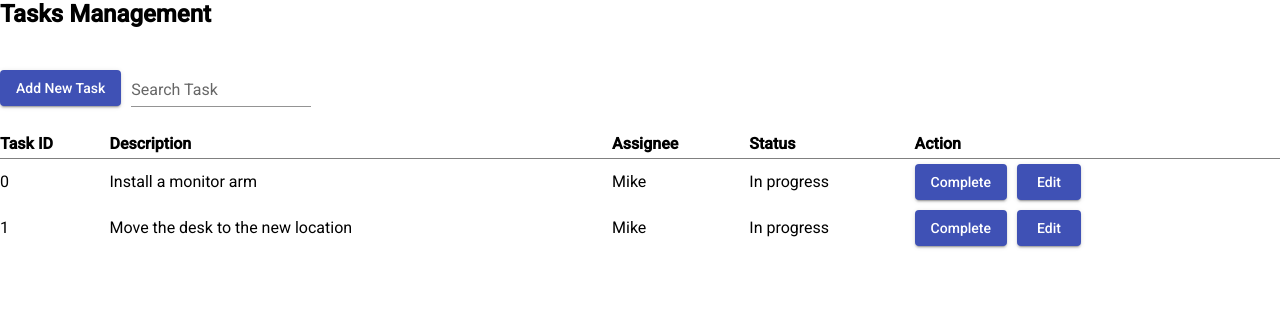
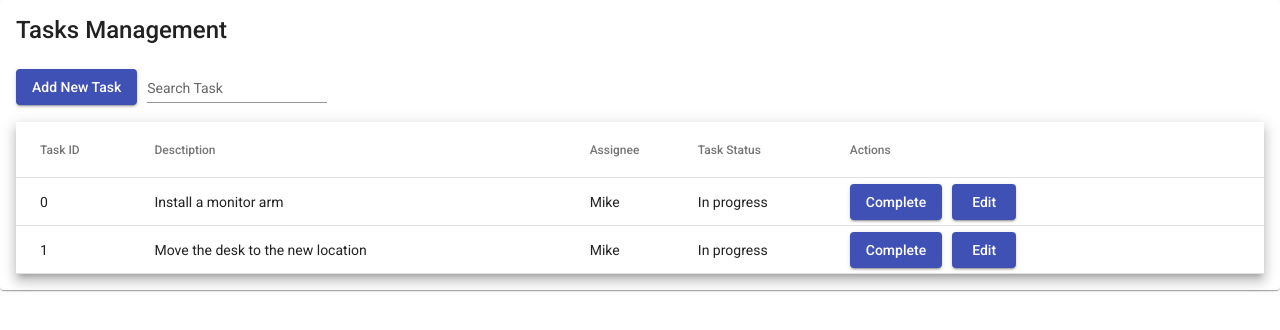
Before and after one commit to YuukiHase/Meal-Suite, an Angular app: page /tasks in a window 1280 px wide. Shown: the top 330 px of the page. Built offline with nearby package versions, Linux system fonts and the light colour scheme.

Commit message:
Refactor: Refactor table of tasks to material table

```diff
--- a/src/app/app.module.ts
+++ b/src/app/app.module.ts
@@ -8,6 +8,7 @@ import { MatProgressBarModule } from "@angular/material/progress-bar";
 import { MatProgressSpinnerModule } from "@angular/material/progress-spinner";
 import { MatRadioModule } from "@angular/material/radio";
 import { MatSelectModule } from "@angular/material/select";
+import { MatTableModule } from "@angular/material/table";
 import { BrowserModule } from "@angular/platform-browser";
 import { BrowserAnimationsModule } from "@angular/platform-browser/animations";
 import { AppRoutingModule } from "./app-routing.module";
@@ -37,6 +38,7 @@ import { TaskStatusPipe } from "./pipes/task-status.pipe";
 		MatProgressSpinnerModule,
 		MatProgressBarModule,
 		MatCardModule,
+		MatTableModule,
 	],
 	providers: [BackendService],
 	bootstrap: [AppComponent],
--- /dev/null
+++ b/src/app/constants/user.constant.ts
@@ -0,0 +1,3 @@
+export enum UserType {
+	Anonymous = "Anonymous",
+}
--- a/src/app/pages/detail-task/detail-task.component.html
+++ b/src/app/pages/detail-task/detail-task.component.html
@@ -31,7 +31,7 @@
 				<mat-form-field *ngIf="task" appearance="fill">
 					<mat-label>Assignee</mat-label>
 					<mat-select formControlName="assigneeId">
-						<mat-option value="">Anonymous</mat-option>
+						<mat-option value="">{{ UserType.Anonymous }}</mat-option>
 						<mat-option *ngFor="let user of users" [value]="user.id">{{
 							user.name
 						}}</mat-option>
--- a/src/app/pages/detail-task/detail-task.component.ts
+++ b/src/app/pages/detail-task/detail-task.component.ts
@@ -5,6 +5,7 @@ import { Subject, combineLatest } from "rxjs";
 import { take, takeUntil } from "rxjs/operators";
 import { Task, User } from "src/app/backend.service";
 import { TaskStatus } from "src/app/constants/task.constant";
+import { UserType } from "src/app/constants/user.constant";
 import { ApiService } from "src/app/services/api.service";
 
 @Component({
@@ -24,6 +25,7 @@ export class DetailTaskComponent implements OnInit, OnDestroy {
 		completed: [false],
 	});
 	public TaskStatus = TaskStatus;
+	public UserType = UserType;
 
 	constructor(
 		private route: ActivatedRoute,
--- a/src/app/pages/list-task/list-task.component.css
+++ b/src/app/pages/list-task/list-task.component.css
@@ -1,7 +1,3 @@
-.page-title {
-	margin-bottom: 20px;
-}
-
 .list-task-container {
 	width: 100%;
 }
@@ -10,15 +6,11 @@
 	width: 100%;
 }
 
-.list-task-container table tr th,
-.list-task-container table tr td {
-	padding: 5px 0px;
-}
-
-.list-task-container table tr th {
-	text-align: left;
-	font-weight: bold;
-	border-bottom: 1px solid gray;
+.list-task-container table td,
+.list-task-container table th {
+	white-space: normal;
+	word-wrap: break-word;
+	max-width: 200px;
 }
 
 .task-action button {
--- a/src/app/pages/list-task/list-task.component.html
+++ b/src/app/pages/list-task/list-task.component.html
@@ -1,62 +1,90 @@
-<h2 class="page-title">Tasks Management</h2>
+<mat-card>
+	<mat-card-title>Tasks Management</mat-card-title>
+	<mat-card-content>
 		<div class="list-task-container">
 			<div class="header-action-container">
 				<button mat-raised-button color="primary" (click)="onAddNewTask()">
 					Add New Task
 				</button>
-		<form [formGroup]="searchForm">
 				<mat-form-field appearance="standard">
 					<mat-label>Search Task</mat-label>
-				<input matInput placeholder="Ex. abc" formControlName="search" />
+					<input
+						matInput
+						placeholder="Ex. abc"
+						(keyup)="applyFilter($event)"
+						#searchInput
+					/>
 				</mat-form-field>
-		</form>
 			</div>
 			<ng-container *ngIf="!loading; else isLoading">
-		<table cellspacing="0">
-			<thead>
-				<tr>
-					<th *ngFor="let column of displayColumn">
-						{{ column }}
-					</th>
-				</tr>
-			</thead>
+				<table mat-table [dataSource]="dataSource" class="mat-elevation-z8">
+					<!-- Task ID Column -->
+					<ng-container matColumnDef="taskId">
+						<th mat-header-cell *matHeaderCellDef>Task ID</th>
+						<td mat-cell *matCellDef="let element">{{ element.id }}</td>
+					</ng-container>
 
-			<tbody *ngIf="filteredTasks$ | async as filteredTasks">
-				<tr *ngFor="let task of filteredTasks" (click)="onRowSelected(task.id)">
-					<td>
-						{{ task.id }}
+					<!-- Description Column -->
+					<ng-container matColumnDef="description">
+						<th mat-header-cell *matHeaderCellDef>Desctiption</th>
+						<td mat-cell *matCellDef="let element">
+							{{ element.description }}
 						</td>
-					<td>
-						{{ task.description }}
+					</ng-container>
+
+					<!-- Assignee Column -->
+					<ng-container matColumnDef="assignee">
+						<th mat-header-cell *matHeaderCellDef>Assignee</th>
+						<td mat-cell *matCellDef="let element">
+							{{ element.user ? element.user.name : UserType.Anonymous }}
 						</td>
-					<td>
-						{{ task.user ? task.user.name : "Anonymous" }}
+					</ng-container>
+
+					<!-- Task Status Column -->
+					<ng-container matColumnDef="status">
+						<th mat-header-cell *matHeaderCellDef>Task Status</th>
+						<td mat-cell *matCellDef="let element">
+							{{ element.completed | taskStatus }}
 						</td>
-					<td>
-						{{ task.completed | taskStatus }}
-					</td>
-					<td class="task-action">
+					</ng-container>
+
+					<!-- Action Column -->
+					<ng-container matColumnDef="action">
+						<th mat-header-cell *matHeaderCellDef>Actions</th>
+						<td mat-cell *matCellDef="let row">
 							<button
 								mat-raised-button
 								color="primary"
-							(click)="$event.stopPropagation(); onTaskCompleted(task.id)"
-							[disabled]="task.completed"
+								(click)="$event.stopPropagation(); onTaskCompleted(row.id)"
+								[disabled]="row.completed"
+								style="margin-right: 10px"
 							>
 								Complete
 							</button>
 							<button
 								mat-raised-button
 								color="primary"
-							(click)="$event.stopPropagation(); onRowSelected(task.id)"
+								(click)="$event.stopPropagation(); onTaskSelected(row.id)"
 							>
 								Edit
 							</button>
 						</td>
+					</ng-container>
+
+					<tr mat-header-row *matHeaderRowDef="displayedColumns"></tr>
+					<tr mat-row *matRowDef="let row; columns: displayedColumns"></tr>
+
+					<!-- Row shown when there is no matching data. -->
+					<tr class="mat-row" *matNoDataRow>
+						<td class="mat-cell" colspan="4">
+							No data matching the filter "{{ searchInput.value }}"
+						</td>
 					</tr>
-			</tbody>
 				</table>
 			</ng-container>
 			<ng-template #isLoading>
 				<mat-progress-bar mode="indeterminate"></mat-progress-bar>
 			</ng-template>
 		</div>
+	</mat-card-content>
+</mat-card>
--- a/src/app/pages/list-task/list-task.component.ts
+++ b/src/app/pages/list-task/list-task.component.ts
@@ -1,18 +1,12 @@
 import { Component, OnDestroy, OnInit } from "@angular/core";
-import { FormBuilder, FormControl, FormGroup } from "@angular/forms";
+import { MatTableDataSource } from "@angular/material/table";
 import { Router } from "@angular/router";
-import { BehaviorSubject, Observable, Subject, combineLatest } from "rxjs";
-import {
-	debounceTime,
-	distinctUntilChanged,
-	map,
-	startWith,
-	take,
-	takeUntil,
-} from "rxjs/operators";
+import { BehaviorSubject, Subject, combineLatest } from "rxjs";
+import { take, takeUntil } from "rxjs/operators";
+import { UserType } from "src/app/constants/user.constant";
 import { DisplayTask } from "src/app/interfaces/task";
+import { TaskStatusPipe } from "src/app/pipes/task-status.pipe";
 import { ApiService } from "src/app/services/api.service";
-import { ListTaskService } from "src/app/services/list-task.service";
 
 @Component({
 	selector: "app-list-task",
@@ -22,25 +16,18 @@ import { ListTaskService } from "src/app/services/list-task.service";
 export class ListTaskComponent implements OnInit, OnDestroy {
 	private readonly destroy$ = new Subject<void>();
 	public tasks$: BehaviorSubject<DisplayTask[]> = new BehaviorSubject([]);
-	public filteredTasks$: Observable<DisplayTask[]>;
-	public displayColumn: string[] = [
-		"Task ID",
-		"Description",
-		"Assignee",
-		"Status",
-		"Action",
+	public displayedColumns: string[] = [
+		"taskId",
+		"description",
+		"assignee",
+		"status",
+		"action",
 	];
-	public searchForm: FormGroup = this.fb.group({
-		search: [""],
-	});
+	public dataSource: MatTableDataSource<DisplayTask> = new MatTableDataSource();
 	public loading: boolean = false;
+	public UserType = UserType;
 
-	constructor(
-		private apiService: ApiService,
-		private router: Router,
-		private fb: FormBuilder,
-		private listTaskService: ListTaskService
-	) {}
+	constructor(private apiService: ApiService, private router: Router) {}
 
 	ngOnInit(): void {
 		this.loading = true;
@@ -55,24 +42,27 @@ export class ListTaskComponent implements OnInit, OnDestroy {
 					completed: task.completed,
 				}));
 				this.tasks$.next(displayTasks);
+				this.dataSource.data = displayTasks;
 				this.loading = false;
 			});
 
-		const searchControl = this.searchForm.get("search") as FormControl;
-		const searchControlChange$ = searchControl.valueChanges.pipe(
-			debounceTime(1000),
-			startWith(""),
-			distinctUntilChanged()
-		);
-
-		this.filteredTasks$ = combineLatest([
-			this.tasks$,
-			searchControlChange$,
-		]).pipe(
-			map(([tasks, searchValue]) =>
-				this.listTaskService.filterTasks(tasks, searchValue)
-			)
-		);
+		this.dataSource.filterPredicate = function (
+			task: DisplayTask,
+			filter: string
+		): boolean {
+			const taskStatusPipe = new TaskStatusPipe();
+			const mappedTask = {
+				id: task.id,
+				description: task.description,
+				userName: task.user ? task.user.name : UserType.Anonymous,
+				completed: taskStatusPipe.transform(task.completed),
+			};
+			return Object.values(mappedTask).some((value) => {
+				if (`${value}`.toLowerCase().includes(filter.toLowerCase())) {
+					return true;
+				}
+			});
+		};
 	}
 
 	ngOnDestroy(): void {
@@ -95,11 +85,17 @@ export class ListTaskComponent implements OnInit, OnDestroy {
 							task.id !== taskId ? task : { ...task, completed: true }
 						);
 					this.tasks$.next(newTasks);
+					this.dataSource.data = newTasks;
 				}
 			});
 	}
 
-	onRowSelected(taskId: number): void {
+	onTaskSelected(taskId: number): void {
 		this.router.navigate(["/detail", taskId]);
 	}
+
+	applyFilter(event: Event) {
+		const filterValue = (event.target as HTMLInputElement).value;
+		this.dataSource.filter = filterValue.trim().toLowerCase();
+	}
 }
--- a/src/app/services/list-task.service.ts
+++ b/src/app/services/list-task.service.ts
@@ -1,4 +1,5 @@
 import { Injectable } from "@angular/core";
+import { UserType } from "../constants/user.constant";
 import { DisplayTask } from "../interfaces/task";
 import { TaskStatusPipe } from "../pipes/task-status.pipe";
 
@@ -17,7 +18,7 @@ export class ListTaskService {
 		const mappedTask = tasks.map((task) => ({
 			id: task.id,
 			description: task.description,
-			userName: task.user ? task.user.name : "Anonymous",
+			userName: task.user ? task.user.name : UserType.Anonymous,
 			completed: taskStatusPipe.transform(task.completed),
 		}));
 
```
Also changed, not shown: 1 other file (tests, documents, lock files or other folders). Lines whose indentation alone changed are shown as unchanged.
